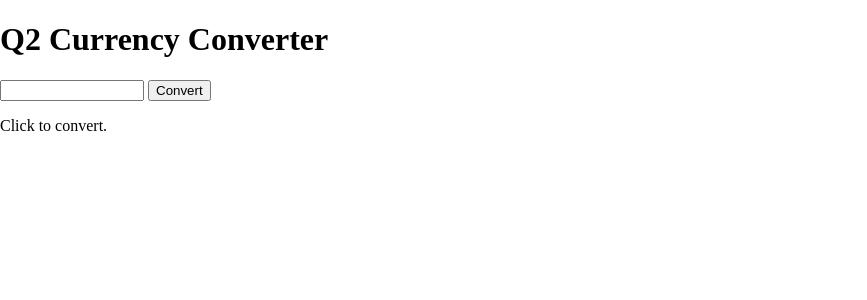
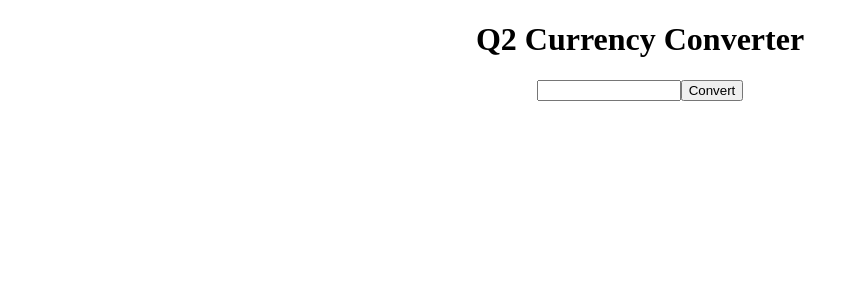
Before and after one commit to JaysenRGonzales/flask_demo, a Flask app: page / in a window 1280 px wide. Shown: the top 300 px of the page, without its empty margins (0-867 px from the left). Run offline with Flask 2, Linux system fonts and the light colour scheme.

Commit message:
Centering Page

```diff
--- a/app.py
+++ b/app.py
@@ -10,9 +10,6 @@ def calc():
         amount = request.form.get("money")
 
         #Integrate API for pulling live conversion
-        if amount < 0:
-            err = "Enter number greater than 1"
-            return render_template("home.html",err =err)
         dict1 = {}
         cad = round(float(amount) * 1.26, 2)
         peso = round(float(amount) * 20.47 ,2)
--- a/static/home.css
+++ b/static/home.css
@@ -1,3 +1,27 @@
-body {
-    margin:0 auto;
+h1 {
+    display: flex;
+    align-items: center;
+    justify-content: center;
+
+  }
+
+form{
+    display: flex;
+    align-items: center;
+    justify-content: center;
+
 }
+
+table{
+    display: flex;
+    align-items: center;
+    justify-content: center;
+    border-collapse: collapse;
+
+}
+
+td, th {
+    border: 1px solid #999;
+    padding: 0.5rem;
+    text-align: left;
+  }
--- a/templates/home.html
+++ b/templates/home.html
@@ -1,19 +1,17 @@
 <!DOCTYPE html>
 <html>
 <body>
+    <link rel="stylesheet" href="{{ url_for('static', filename='home.css') }}">
 <head>
     <title>Q2 Currency Converter</title>
 
 </head>
 <h1>Q2 Currency Converter</h1>
-<link rel="stylesheet" href="{{ url_for('static', filename='home.css') }}">
 <form action="{{ url_for("calc")}}" method="post">
     <input type="number" id="money" name="money"
        min="1" max="1000000000000">
     <button type="submit">Convert</button>
-
-
-<p>Click to convert.</p>
+</form>
 <table>
 {% if dict1 %}
     <tr>
```
